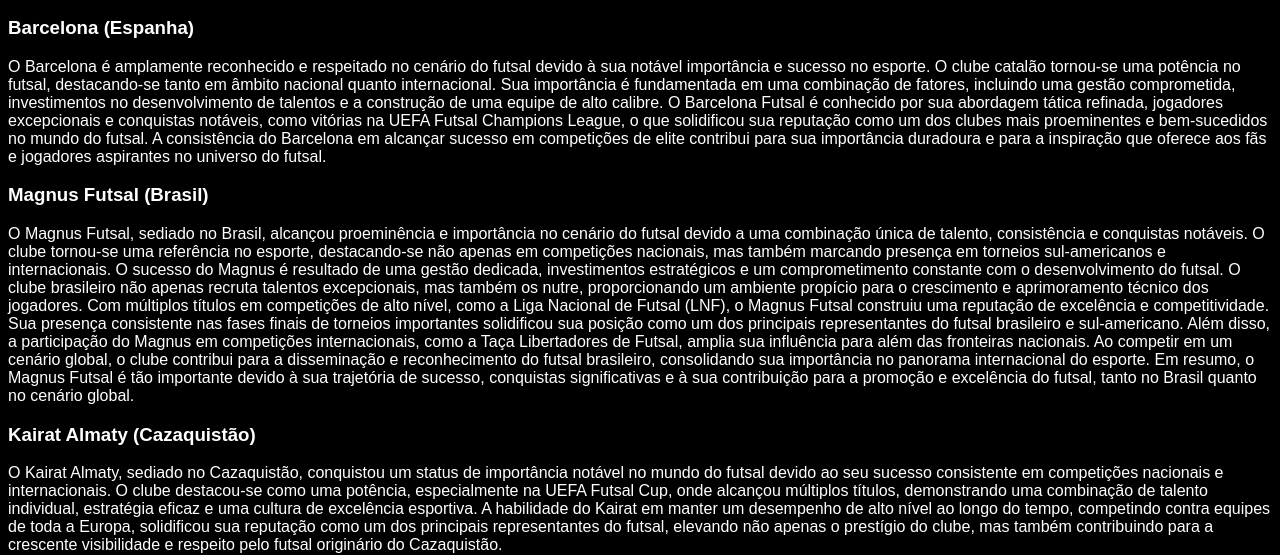
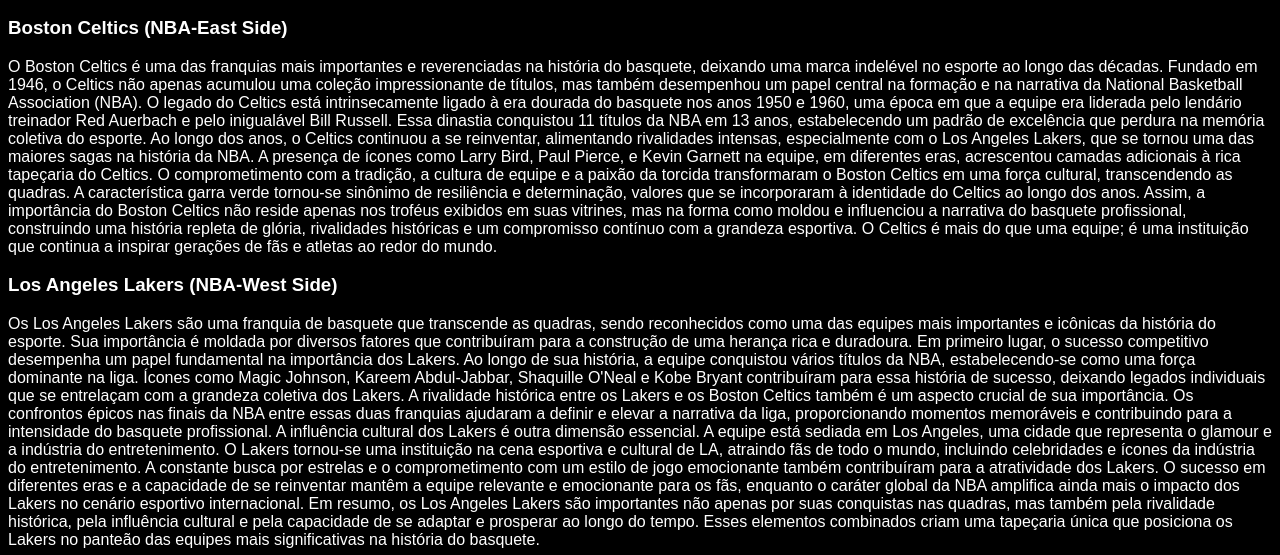
Before and after one commit to LucasComC-16/jjjjj, a plain HTML site: page pag3.html in a window 1280 px wide. Shown: the part 433-988 px from the top of the page. Drawn offline with Linux system fonts and the light colour scheme.

Commit message:
Update pag3.html

```diff
--- a/pag3.html
+++ b/pag3.html
@@ -33,29 +33,49 @@
 
     <main>
         <section>
-            <h3>Barcelona (Espanha)</h3>
+            <h3>Boston Celtics (NBA-East Side)</h3>
             <p>
-                O Barcelona é amplamente reconhecido e respeitado no cenário do futsal devido à sua notável importância e sucesso no esporte. O clube catalão tornou-se uma potência no futsal, destacando-se tanto em âmbito nacional quanto internacional. Sua importância é fundamentada em uma combinação de fatores, incluindo uma gestão comprometida, investimentos no desenvolvimento de talentos e a construção de uma equipe de alto calibre. O Barcelona Futsal é conhecido por sua abordagem tática refinada, jogadores excepcionais e conquistas notáveis, como vitórias na UEFA Futsal Champions League, o que solidificou sua reputação como um dos clubes mais proeminentes e bem-sucedidos no mundo do futsal. A consistência do Barcelona em alcançar sucesso em competições de elite contribui para sua importância duradoura e para a inspiração que oferece aos fãs e jogadores aspirantes no universo do futsal.
+                O Boston Celtics é uma das franquias mais importantes e reverenciadas na história do basquete, deixando uma marca indelével no esporte ao longo das décadas. Fundado em 1946, o Celtics não apenas acumulou uma coleção impressionante de títulos, mas também desempenhou um papel central na formação e na narrativa da National Basketball Association (NBA).
+
+O legado do Celtics está intrinsecamente ligado à era dourada do basquete nos anos 1950 e 1960, uma época em que a equipe era liderada pelo lendário treinador Red Auerbach e pelo inigualável Bill Russell. Essa dinastia conquistou 11 títulos da NBA em 13 anos, estabelecendo um padrão de excelência que perdura na memória coletiva do esporte.
+
+Ao longo dos anos, o Celtics continuou a se reinventar, alimentando rivalidades intensas, especialmente com o Los Angeles Lakers, que se tornou uma das maiores sagas na história da NBA. A presença de ícones como Larry Bird, Paul Pierce, e Kevin Garnett na equipe, em diferentes eras, acrescentou camadas adicionais à rica tapeçaria do Celtics.
+
+O comprometimento com a tradição, a cultura de equipe e a paixão da torcida transformaram o Boston Celtics em uma força cultural, transcendendo as quadras. A característica garra verde tornou-se sinônimo de resiliência e determinação, valores que se incorporaram à identidade do Celtics ao longo dos anos.
+
+Assim, a importância do Boston Celtics não reside apenas nos troféus exibidos em suas vitrines, mas na forma como moldou e influenciou a narrativa do basquete profissional, construindo uma história repleta de glória, rivalidades históricas e um compromisso contínuo com a grandeza esportiva. O Celtics é mais do que uma equipe; é uma instituição que continua a inspirar gerações de fãs e atletas ao redor do mundo.
             </p>
         </section>
         <section>
-            <h3>Magnus Futsal (Brasil)</h3>
+            <h3>Los Angeles Lakers (NBA-West Side)</h3>
             <p>
-                O Magnus Futsal, sediado no Brasil, alcançou proeminência e importância no cenário do futsal devido a uma combinação única de talento, consistência e conquistas notáveis. O clube tornou-se uma referência no esporte, destacando-se não apenas em competições nacionais, mas também marcando presença em torneios sul-americanos e internacionais.
+                Os Los Angeles Lakers são uma franquia de basquete que transcende as quadras, sendo reconhecidos como uma das equipes mais importantes e icônicas da história do esporte. Sua importância é moldada por diversos fatores que contribuíram para a construção de uma herança rica e duradoura.
 
-O sucesso do Magnus é resultado de uma gestão dedicada, investimentos estratégicos e um comprometimento constante com o desenvolvimento do futsal. O clube brasileiro não apenas recruta talentos excepcionais, mas também os nutre, proporcionando um ambiente propício para o crescimento e aprimoramento técnico dos jogadores.
+Em primeiro lugar, o sucesso competitivo desempenha um papel fundamental na importância dos Lakers. Ao longo de sua história, a equipe conquistou vários títulos da NBA, estabelecendo-se como uma força dominante na liga. Ícones como Magic Johnson, Kareem Abdul-Jabbar, Shaquille O'Neal e Kobe Bryant contribuíram para essa história de sucesso, deixando legados individuais que se entrelaçam com a grandeza coletiva dos Lakers.
 
-Com múltiplos títulos em competições de alto nível, como a Liga Nacional de Futsal (LNF), o Magnus Futsal construiu uma reputação de excelência e competitividade. Sua presença consistente nas fases finais de torneios importantes solidificou sua posição como um dos principais representantes do futsal brasileiro e sul-americano.
+A rivalidade histórica entre os Lakers e os Boston Celtics também é um aspecto crucial de sua importância. Os confrontos épicos nas finais da NBA entre essas duas franquias ajudaram a definir e elevar a narrativa da liga, proporcionando momentos memoráveis e contribuindo para a intensidade do basquete profissional.
 
-Além disso, a participação do Magnus em competições internacionais, como a Taça Libertadores de Futsal, amplia sua influência para além das fronteiras nacionais. Ao competir em um cenário global, o clube contribui para a disseminação e reconhecimento do futsal brasileiro, consolidando sua importância no panorama internacional do esporte.
+A influência cultural dos Lakers é outra dimensão essencial. A equipe está sediada em Los Angeles, uma cidade que representa o glamour e a indústria do entretenimento. O Lakers tornou-se uma instituição na cena esportiva e cultural de LA, atraindo fãs de todo o mundo, incluindo celebridades e ícones da indústria do entretenimento.
 
-Em resumo, o Magnus Futsal é tão importante devido à sua trajetória de sucesso, conquistas significativas e à sua contribuição para a promoção e excelência do futsal, tanto no Brasil quanto no cenário global.
+A constante busca por estrelas e o comprometimento com um estilo de jogo emocionante também contribuíram para a atratividade dos Lakers. O sucesso em diferentes eras e a capacidade de se reinventar mantêm a equipe relevante e emocionante para os fãs, enquanto o caráter global da NBA amplifica ainda mais o impacto dos Lakers no cenário esportivo internacional.
+
+Em resumo, os Los Angeles Lakers são importantes não apenas por suas conquistas nas quadras, mas também pela rivalidade histórica, pela influência cultural e pela capacidade de se adaptar e prosperar ao longo do tempo. Esses elementos combinados criam uma tapeçaria única que posiciona os Lakers no panteão das equipes mais significativas na história do basquete.
             </p>
         </section>
         <section>
-            <h3>Kairat Almaty (Cazaquistão)</h3>
+            <h3>Chicago Bulls (NBA-East Side)</h3>
             <p>
-                O Kairat Almaty, sediado no Cazaquistão, conquistou um status de importância notável no mundo do futsal devido ao seu sucesso consistente em competições nacionais e internacionais. O clube destacou-se como uma potência, especialmente na UEFA Futsal Cup, onde alcançou múltiplos títulos, demonstrando uma combinação de talento individual, estratégia eficaz e uma cultura de excelência esportiva. A habilidade do Kairat em manter um desempenho de alto nível ao longo do tempo, competindo contra equipes de toda a Europa, solidificou sua reputação como um dos principais representantes do futsal, elevando não apenas o prestígio do clube, mas também contribuindo para a crescente visibilidade e respeito pelo futsal originário do Cazaquistão.
+                O Chicago Bulls é uma das franquias mais importantes e icônicas da história do basquete, e sua importância é profundamente enraizada em diversos fatores que abrangem conquistas esportivas, personalidades lendárias e uma influência cultural duradoura.
+
+O período mais destacado e influente dos Bulls ocorreu na década de 1990, durante a era de Michael Jordan. Sob a liderança de Jordan, juntamente com jogadores como Scottie Pippen e o treinador Phil Jackson, os Bulls conquistaram seis campeonatos da NBA em oito anos, consolidando-se como uma das equipes mais dominantes na história do esporte. A dinastia dos Bulls na década de 1990 foi marcada por conquistas impressionantes, rivalidades emocionantes e momentos lendários, incluindo a memorável "Trilogia" contra o Utah Jazz nas finais de 1996 a 1998.
+
+O impacto cultural dos Bulls é indiscutível. Michael Jordan, amplamente considerado um dos maiores jogadores de basquete de todos os tempos, transcendeu o esporte e tornou-se um ícone global. Sua marca, a linha de tênis Air Jordan, e sua influência na cultura da moda e do entretenimento contribuíram para a construção de uma presença duradoura dos Bulls na consciência popular.
+
+A estética e a identidade visual dos Bulls, com seu logotipo reconhecível e cores distintas, também desempenharam um papel na construção de uma marca poderosa e facilmente reconhecível. O touro furioso, sinônimo dos Bulls, é um símbolo que evoca não apenas a força e a agressividade no esporte, mas também uma sensação de determinação e caráter.
+
+Além disso, o legado dos Bulls se estende além das conquistas de Jordan. O retorno da equipe ao sucesso em diferentes épocas, incluindo a década de 2000 com a presença de jogadores como Derrick Rose, demonstra a resiliência e a durabilidade da franquia.
+
+Em suma, a importância dos Chicago Bulls no basquete e na cultura esportiva é multifacetada. Seja pelos triunfos nas quadras, pela influência cultural de Michael Jordan ou pela marca duradoura, os Bulls se mantêm como uma das equipes mais relevantes e significativas na história do esporte.
             </p>
         </section>
     </main>
```
